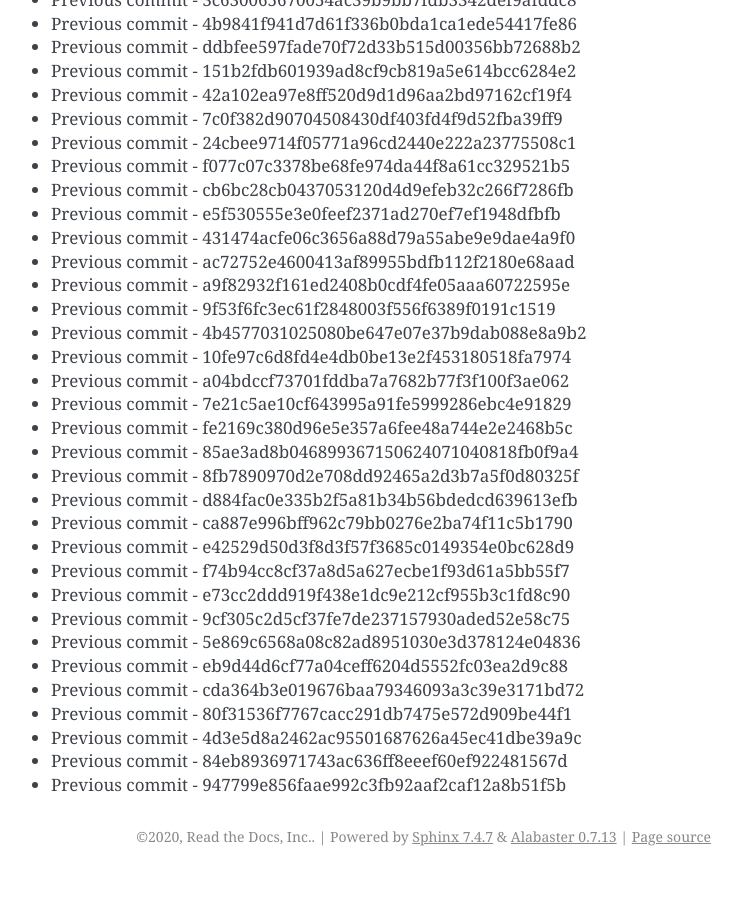
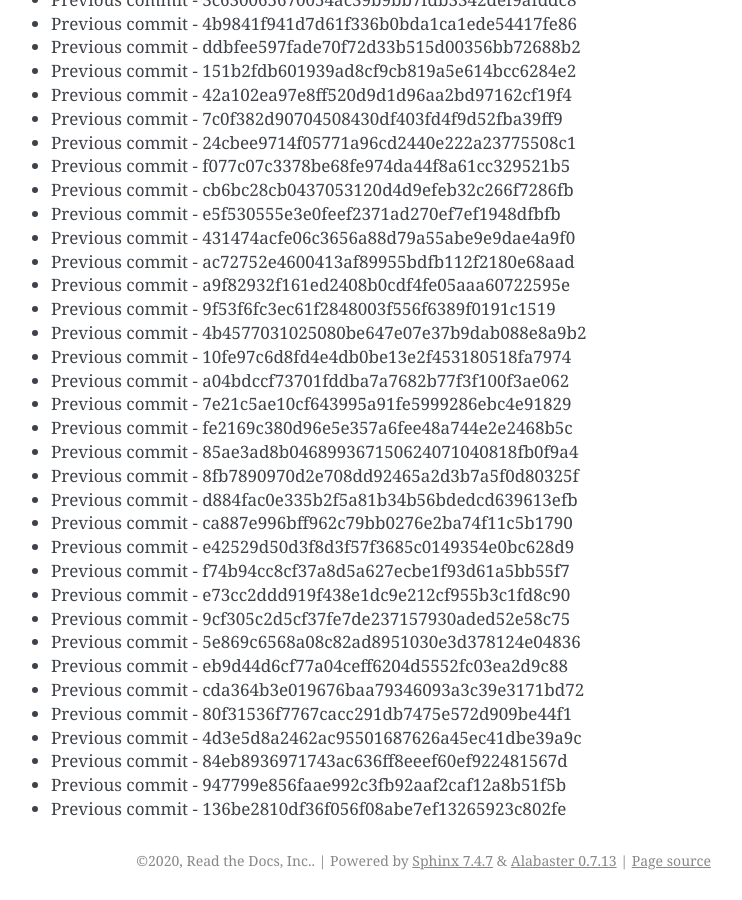
Before and after one commit to readthedocs/rtd-git-stresstest, a Sphinx documentation site: the page built from docs/updates.rst, in a window 1280 px wide and 900 px high, scrolled down 7414 px. Shown: the whole window, without its empty margins (399-1141 px from the left). Built offline with Sphinx 7.4.7, drawn with Linux system fonts in a browser that asks for light colours; before the commit the page ends 8290 px from its top, so only the background shows below that.

Commit message:
Generating commit from previous: 136be2810df36f056f08abe7ef13265923c802fe

```diff
--- a/docs/updates.rst
+++ b/docs/updates.rst
@@ -343,3 +343,4 @@ It can be tested for any performance characteristics.
 * Previous commit - 4d3e5d8a2462ac95501687626a45ec41dbe39a9c
 * Previous commit - 84eb8936971743ac636ff8eeef60ef922481567d
 * Previous commit - 947799e856faae992c3fb92aaf2caf12a8b51f5b
+* Previous commit - 136be2810df36f056f08abe7ef13265923c802fe
```
